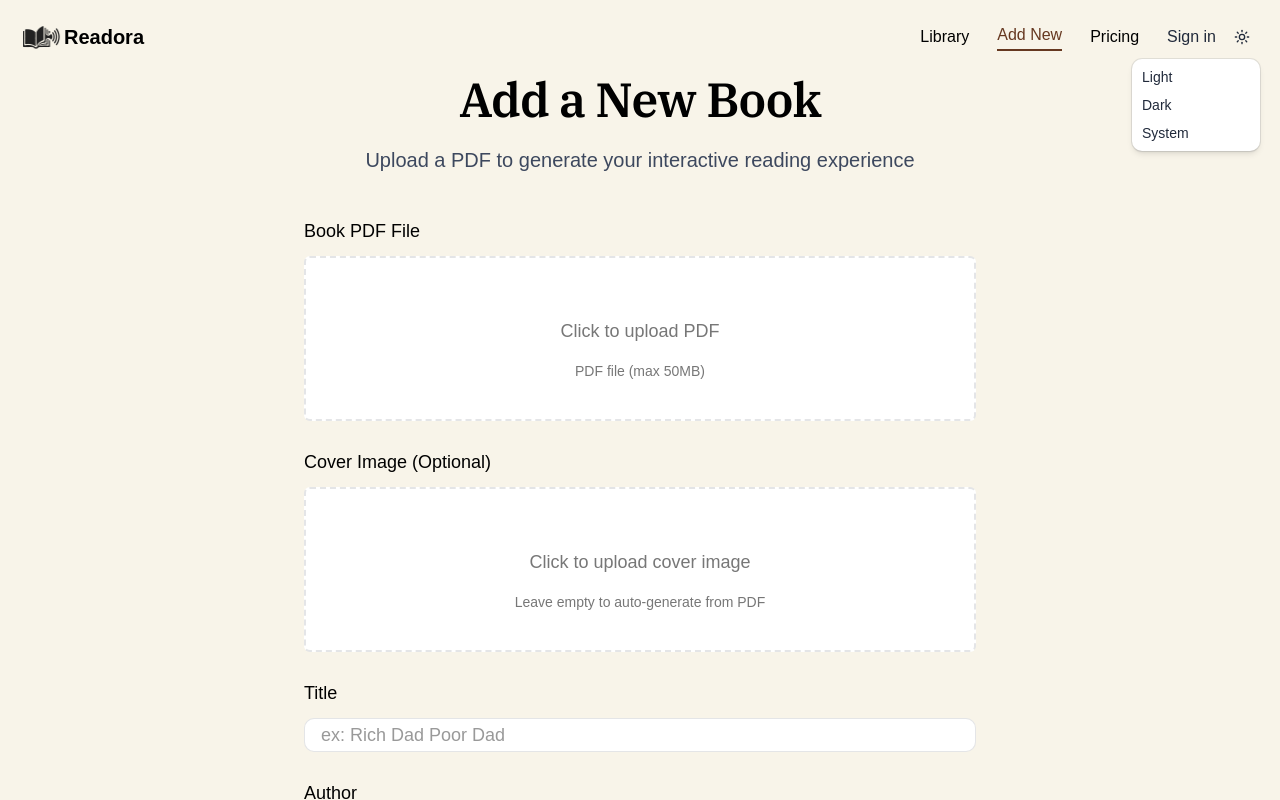
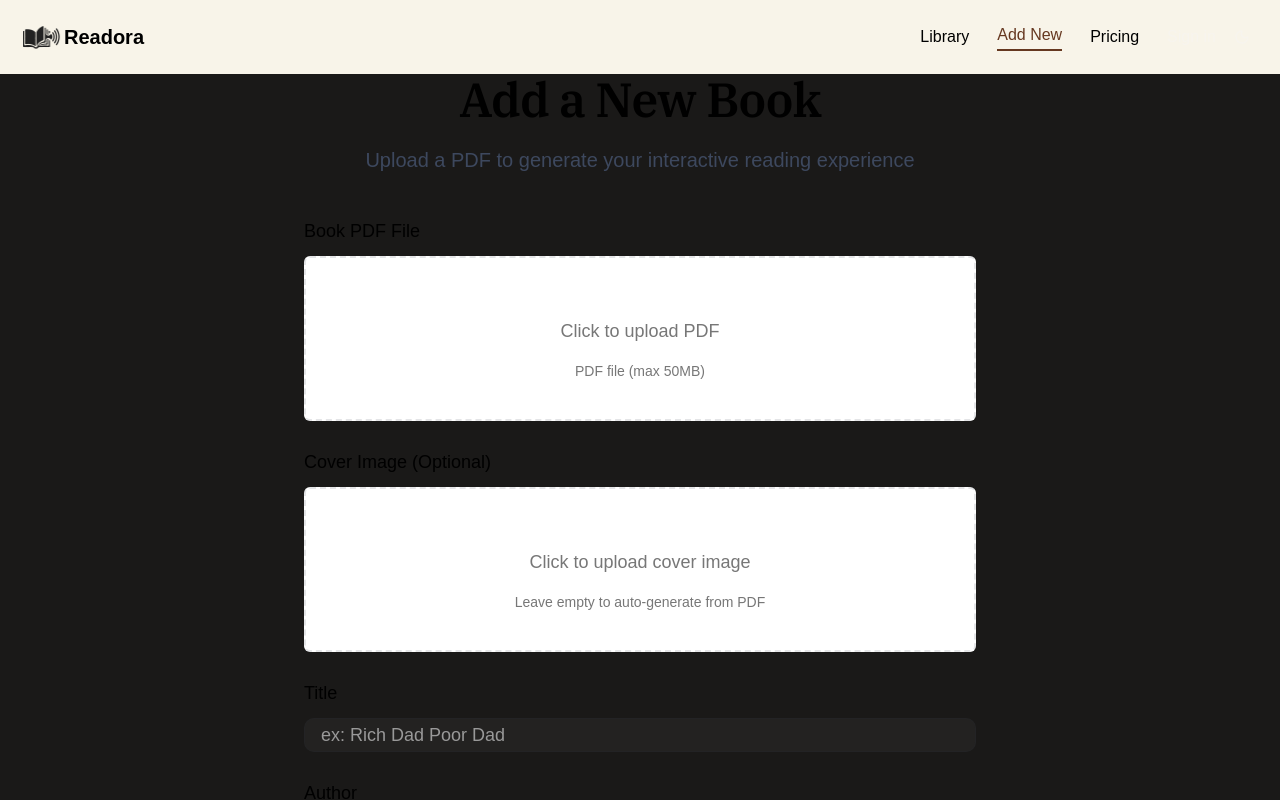
Before and after one commit to HerbertNtim/readora-voice, a Next.js app: page /books/new in a window 1280 px wide. Both pictures are taken after a click on the button 1242 px from the left and 37 px from the top of the page. Shown: the top 800 px of the page. Built offline with nearby package versions, Linux system fonts and the light colour scheme; no server answers; a web font is replaced by a local one.

Commit message:
theme button

```diff
--- a/components/ThemeButton.tsx
+++ b/components/ThemeButton.tsx
@@ -1,38 +1,41 @@
+/* eslint-disable react-hooks/set-state-in-effect */
 'use client';
 
 import { Moon, Sun } from 'lucide-react';
 import { useTheme } from 'next-themes';
-
+import { useEffect, useState } from 'react';
 import { Button } from '@/components/ui/button';
-import {
-  DropdownMenu,
-  DropdownMenuContent,
-  DropdownMenuItem,
-  DropdownMenuTrigger,
-} from '@/components/ui/dropdown-menu';
 
 export function ThemeButton() {
-  const { setTheme } = useTheme();
+  const { theme, setTheme, resolvedTheme } = useTheme();
+  const [mounted, setMounted] = useState<boolean>(false);
+
+  useEffect(() => {
+    setMounted(true);
+  }, []);
+
+  if (!mounted) {
+    return null;
+  }
+
+  const current = theme === 'system' ? resolvedTheme : theme;
+
+  const toggleTheme = () => {
+    setTheme(current === 'dark' ? 'light' : 'dark');
+  };
 
   return (
-    <DropdownMenu>
-      <DropdownMenuTrigger>
-        <Button variant="ghost" size="icon-lg" className={'cursor-pointer'}>
-          <Sun className="sun-icon" size={'6'} />
-          <Moon className="moon-icon" size={'6'} />
-        </Button>
-      </DropdownMenuTrigger>
-      <DropdownMenuContent align="end">
-        <DropdownMenuItem onClick={() => setTheme('light')}>
-          Light
-        </DropdownMenuItem>
-        <DropdownMenuItem onClick={() => setTheme('dark')}>
-          Dark
-        </DropdownMenuItem>
-        <DropdownMenuItem onClick={() => setTheme('system')}>
-          System
-        </DropdownMenuItem>
-      </DropdownMenuContent>
-    </DropdownMenu>
+    <Button
+      variant="ghost"
+      size="icon-lg"
+      onClick={toggleTheme}
+      className="cursor-pointer"
+    >
+      {current === 'dark' ? (
+        <Moon className="h-5 w-5" />
+      ) : (
+        <Sun className="h-5 w-5" />
+      )}
+    </Button>
   );
 }
```
